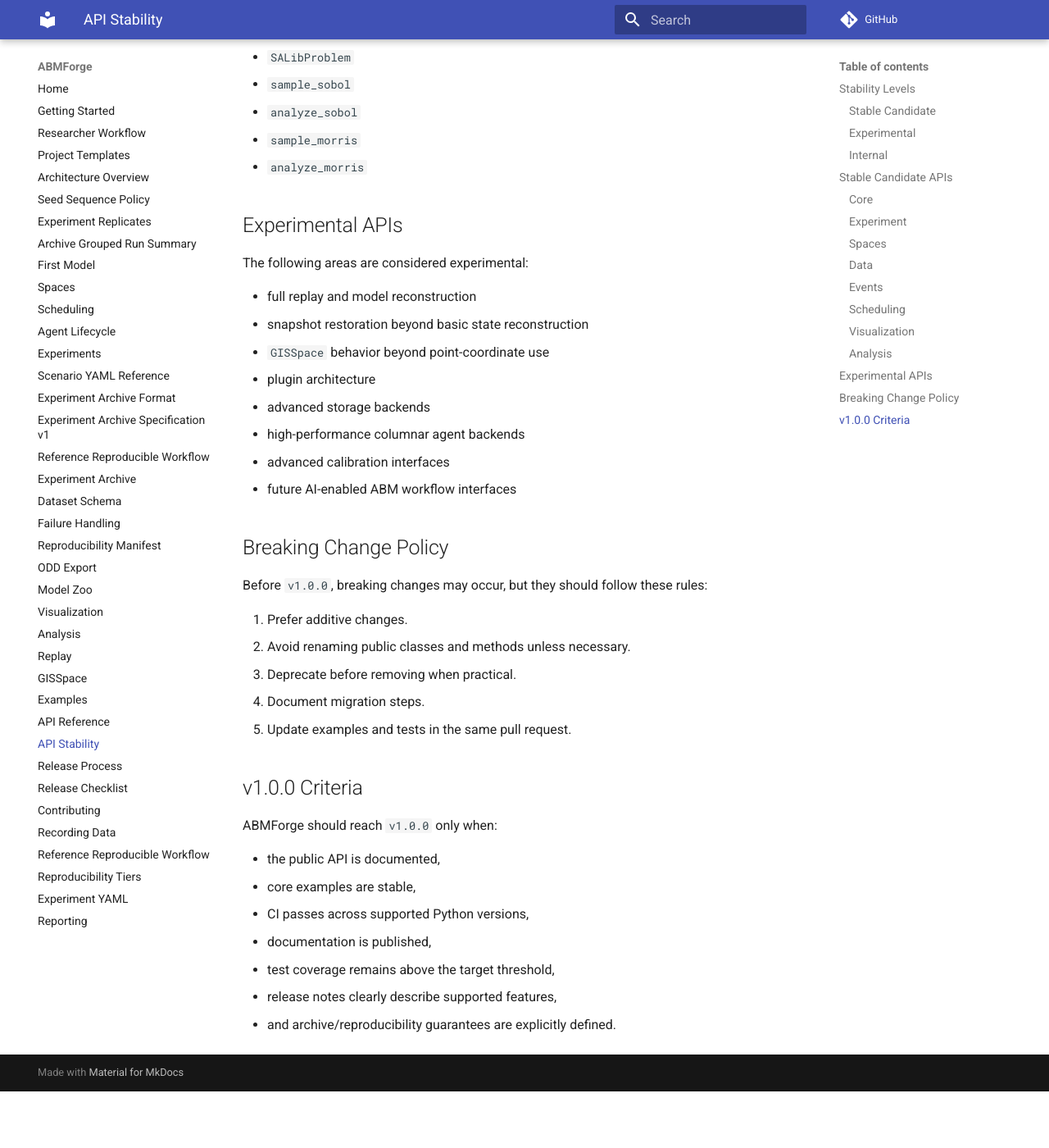
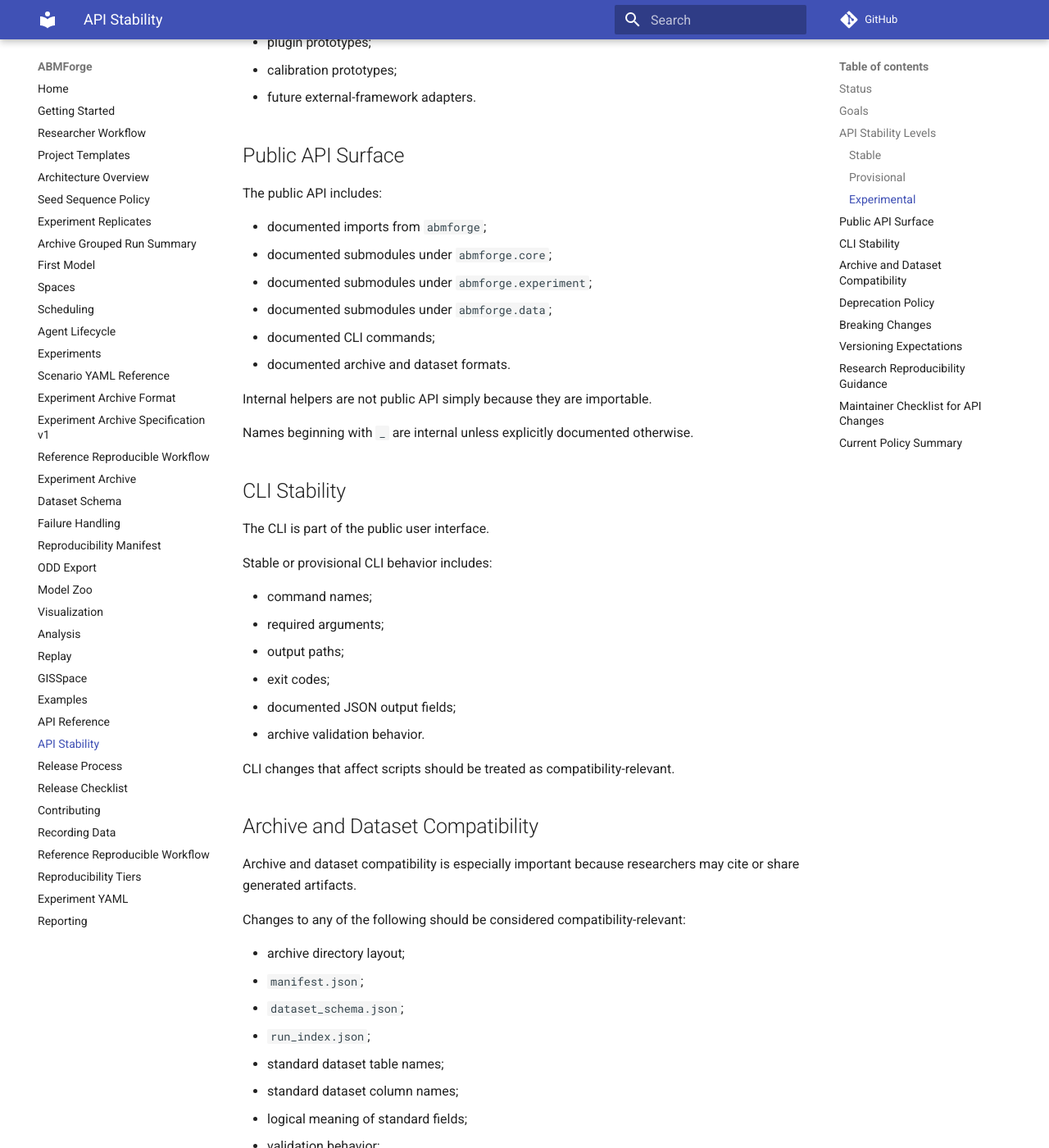
Before and after one commit to fatihuludag-lab/abmforge, an MkDocs documentation site: the page built from docs/api-stability.md, in a window 1280 px wide and 1400 px high, scrolled down 2289 px. Shown: the whole window at 82% size. Built offline with MkDocs 1.6.1 and Material for MkDocs 9.7.7, drawn with Linux system fonts in a browser that asks for light colours; comment, search, counter and statistics services are not loaded; before the commit the page ends 3620 px from its top, so only the background shows below that; some of the changed text lies outside the part shown.

Commit message:
docs: define public API stability policy (#66)

````diff
--- a/docs/api-stability.md
+++ b/docs/api-stability.md
@@ -1,120 +1,231 @@
-# API Stability
+# API Stability Policy
 
-ABMForge is alpha-stage software. Public APIs may still evolve before `v1.0.0`.
+ABMForge is currently alpha-stage research software.
 
-This document describes the intended stability level of the main user-facing APIs.
-As a rule, APIs exported from the root `abmforge` package are public. APIs that
-are not exported from `abmforge.__init__` should be considered internal unless a
-documentation page explicitly says otherwise.
+This document defines how public APIs, archive formats, dataset schemas, and
+deprecations should be handled while the project moves toward beta and 1.0.
 
-## Stability Levels
+## Status
 
-### Stable Candidate
+Current status:
 
-APIs in this category are expected to remain mostly stable until `v1.0.0`.
-Minor additions are allowed. Breaking changes should be avoided unless strongly
-justified by correctness, reproducibility, or API coherence.
+```text
+alpha
+```
+
+Alpha status means:
+
+- public APIs may still change;
+- archive and dataset contracts may still evolve;
+- breaking changes are allowed when they materially improve the research workflow;
+- breaking changes should be documented and tested;
+- users should pin exact versions or commits for published research.
+
+## Goals
+
+The API stability policy aims to:
+
+1. reduce accidental breakage;
+2. make public interfaces explicit;
+3. separate stable, provisional, and experimental APIs;
+4. document breaking changes before releases;
+5. provide migration guidance where practical;
+6. protect published research workflows from silent drift.
+
+## API Stability Levels
+
+ABMForge uses three stability levels.
+
+### Stable
+
+A stable API is intended to remain compatible within a major release line.
+
+Stable APIs should have:
+
+- documentation;
+- type hints where practical;
+- tests;
+- changelog coverage for changes;
+- deprecation warnings before removal.
+
+During alpha, very few APIs should be marked stable.
+
+### Provisional
+
+A provisional API is intended for normal users but may still change before beta
+or 1.0.
+
+Most user-facing ABMForge APIs are currently provisional.
+
+Examples include:
+
+- `Agent`;
+- `Model`;
+- `Scenario`;
+- `Experiment`;
+- `Dataset`;
+- `ExperimentArchive`;
+- built-in schedulers;
+- built-in spaces;
+- CLI commands.
+
+Provisional APIs should not be changed casually. When they change, the reason
+should be documented.
 
 ### Experimental
 
-APIs in this category may change as the framework evolves.
+An experimental API is intended for exploration and may change without a long
+deprecation window.
 
-### Internal
+Experimental APIs should be clearly marked in documentation.
 
-Internal APIs are not intended for direct user use.
+Examples may include:
 
-## Stable Candidate APIs
+- new storage backends;
+- replay internals;
+- plugin prototypes;
+- calibration prototypes;
+- future external-framework adapters.
 
-### Core
+## Public API Surface
 
-- `Agent`
-- `Model`
-- `AgentCollection`
+The public API includes:
 
-### Experiment
+- documented imports from `abmforge`;
+- documented submodules under `abmforge.core`;
+- documented submodules under `abmforge.experiment`;
+- documented submodules under `abmforge.data`;
+- documented CLI commands;
+- documented archive and dataset formats.
 
-- `Scenario`
-- `Experiment`
-- `ExperimentResult`
-- `ParameterGrid`
-- `RunResult`
-- `ExperimentArchive`
+Internal helpers are not public API simply because they are importable.
 
-### Spaces
+Names beginning with `_` are internal unless explicitly documented otherwise.
 
-- `GridWorld`
-- `NetworkSpace`
-- `ContinuousSpace`
+## CLI Stability
 
-`GISSpace` is available from the root package but should be treated as
-experimental until the GIS space contract is strengthened.
+The CLI is part of the public user interface.
 
-### Data
+Stable or provisional CLI behavior includes:
 
-- `Dataset`
-- `Recorder`
-- `DatasetSchemaV1`
-- `DATASET_SCHEMA_VERSION`
-- `SchemaValidationError`
+- command names;
+- required arguments;
+- output paths;
+- exit codes;
+- documented JSON output fields;
+- archive validation behavior.
 
-### Events
+CLI changes that affect scripts should be treated as compatibility-relevant.
 
-- `Event`
-- `EventQueue`
+## Archive and Dataset Compatibility
 
-### Scheduling
+Archive and dataset compatibility is especially important because researchers
+may cite or share generated artifacts.
 
-- `SequentialActivation`
-- `RandomActivation`
-- `SimultaneousActivation`
-- `StagedActivation`
+Changes to any of the following should be considered compatibility-relevant:
 
-### Visualization
+- archive directory layout;
+- `manifest.json`;
+- `dataset_schema.json`;
+- `run_index.json`;
+- standard dataset table names;
+- standard dataset column names;
+- logical meaning of standard fields;
+- validation behavior;
+- report output file names used by documented workflows.
 
-- `plot_timeseries`
-- `plot_multiple_runs`
-- `plot_grid`
+When possible, archive readers should detect unsupported versions clearly rather
+than failing with unclear parsing errors.
 
-### Analysis
+## Deprecation Policy
 
-- `SensitivityAnalysis`
-- `SALibProblem`
-- `sample_sobol`
-- `analyze_sobol`
-- `sample_morris`
-- `analyze_morris`
+A deprecated public API should:
 
-## Experimental APIs
+1. continue to work for at least one subsequent minor alpha release when practical;
+2. emit a clear warning when used;
+3. identify the replacement API;
+4. be documented in the changelog;
+5. include tests for the warning behavior.
 
-The following areas are considered experimental:
+During alpha, immediate removal may still be acceptable for unsafe or clearly
+broken APIs, but the reason should be documented.
 
-- full replay and model reconstruction
-- snapshot restoration beyond basic state reconstruction
-- `GISSpace` behavior beyond point-coordinate use
-- plugin architecture
-- advanced storage backends
-- high-performance columnar agent backends
-- advanced calibration interfaces
-- future AI-enabled ABM workflow interfaces
+## Breaking Changes
 
-## Breaking Change Policy
+Breaking changes should include:
 
-Before `v1.0.0`, breaking changes may occur, but they should follow these rules:
+- motivation;
+- affected APIs or files;
+- migration guidance;
+- test coverage;
+- documentation updates.
 
-1. Prefer additive changes.
-2. Avoid renaming public classes and methods unless necessary.
-3. Deprecate before removing when practical.
-4. Document migration steps.
-5. Update examples and tests in the same pull request.
+Examples of breaking changes:
 
-## v1.0.0 Criteria
+- renaming public classes or functions;
+- changing required constructor arguments;
+- changing CLI command behavior;
+- changing archive or dataset schema semantics;
+- removing documented fields;
+- changing default reproducibility or randomness behavior.
 
-ABMForge should reach `v1.0.0` only when:
+## Versioning Expectations
 
-- the public API is documented,
-- core examples are stable,
-- CI passes across supported Python versions,
-- documentation is published,
-- test coverage remains above the target threshold,
-- release notes clearly describe supported features,
-- and archive/reproducibility guarantees are explicitly defined.
+Before beta:
+
+- breaking changes are allowed but should be explicit;
+- release notes should identify breaking changes;
+- users should pin versions for research artifacts.
+
+After beta:
+
+- public APIs should change more slowly;
+- deprecations should be preferred over immediate removals;
+- archive and dataset migration paths should be provided for important changes.
+
+At 1.0:
+
+- stable public APIs should have stronger compatibility guarantees;
+- archive and dataset format versions should have documented migration rules;
+- breaking changes should require a major version bump.
+
+## Research Reproducibility Guidance
+
+For published research, users should record:
+
+- ABMForge version;
+- Python version;
+- operating system;
+- exact source commit when using an unreleased version;
+- scenario or experiment configuration;
+- archive manifest;
+- dataset schema version;
+- input data hashes when applicable.
+
+ABMForge can help capture some of this metadata, but users remain responsible
+for preserving source code, input data, and execution environments until higher
+reproducibility tiers are fully implemented.
+
+## Maintainer Checklist for API Changes
+
+Before merging a public API change, check:
+
+- Is this public, provisional, experimental, or internal?
+- Does documentation need to change?
+- Does a migration note need to be added?
+- Does the changelog need an entry?
+- Is a deprecation warning more appropriate than removal?
+- Does the change affect archive or dataset compatibility?
+- Do executable documentation examples still pass?
+- Do package smoke tests still pass?
+
+## Current Policy Summary
+
+```text
+Stable APIs: limited
+Provisional APIs: most documented user-facing APIs
+Experimental APIs: replay, plugin, calibration, and adapter prototypes
+Internal APIs: undocumented helpers and underscore-prefixed names
+```
+
+This policy should be revisited before the first beta release.
````
Also changed, not shown: 1 other file.
